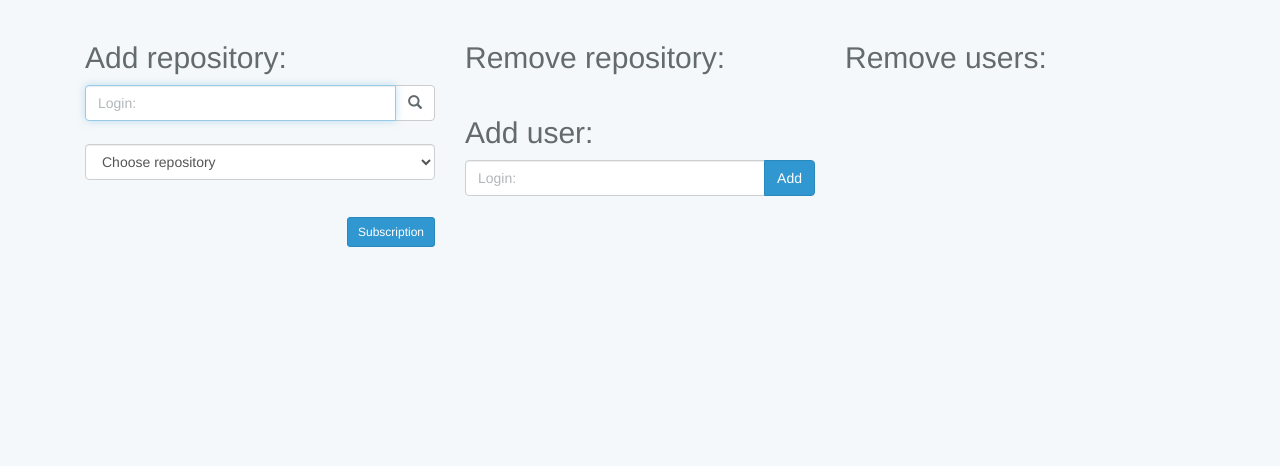
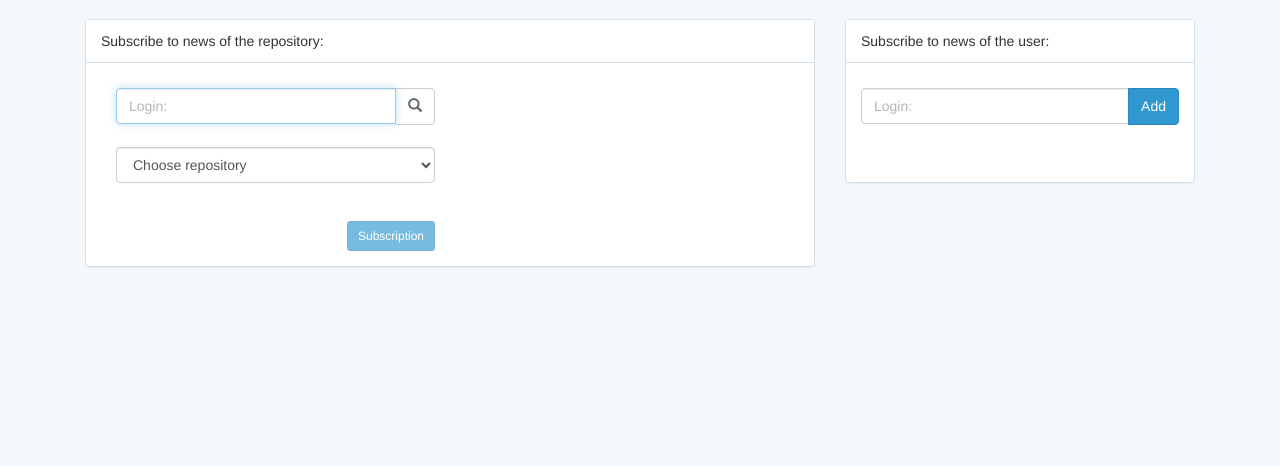
Before and after one commit to Kirill-K13/github-battle, a Laravel app: template resources/views/pages/subscription.blade.php in a window 1280 px wide. Shown: the part 51-517 px from the top of the page. Run offline with Laravel 8, Linux system fonts and the light colour scheme; the template is opened without the code that fills it, so the values that code supplies are empty; settings files or empty folders that the repository lacks are supplied; some libraries are stand-ins or nearby versions.

Commit message:
Good work subscribe

```diff
--- a/public/js/my-ajax.js
+++ b/public/js/my-ajax.js
@@ -30,11 +30,21 @@
             $('#list-' + input).html(option);
 
             // Open access to submit:
-            $( "#submit" ).addClass( input + "-ready" );
-            var submit_class = $("#submit").attr("class");
-            if (submit_class.indexOf('login1-ready') != -1 && submit_class.indexOf('login2-ready') != -1) {
-                $("#submit").prop("disabled", false).removeAttr('class').addClass('buttonDanger');
+            if(input == 'login1' || input == 'login2') {
+                $( "#submit" ).addClass( input + "-ready" );
+                var submit_class = $("#submit").attr("class");
+                if (submit_class.indexOf('login1-ready') != -1 && submit_class.indexOf('login2-ready') != -1) {
+                    $("#submit").prop("disabled", false).removeAttr('class').addClass('buttonDanger');
+                }
             }
+            else if(input == 'login') {
+                $( "#submit" ).addClass( input + "-ready" );
+                var submit_class = $("#submit").attr("class");
+                if (submit_class.indexOf('login-ready') != -1) {
+                    $("#submit").prop("disabled", false);
+                }
+            }
+
         },
 
         error: function (jqXHR, textStatus, errorThrown) {
--- a/public/js/my-js.js
+++ b/public/js/my-js.js
@@ -16,6 +16,13 @@
     }
 });
 
+// Setting button search login for subscribe
+$("#login").on("keyup", function (event) {
+    if (event.keyCode==13 && $("#login").val() != '') {
+        $("#button-login").get(0).click();
+    }
+});
+
 
 // Setting form search repository in Github
 $("#search-input").on("keyup", function (event) {
@@ -28,10 +35,3 @@
         $("#search").submit();
     }
 });
-
-$('#watch').keydown(function(event){
-    if(event.keyCode == 13) {
-        event.preventDefault();
-        return false;
-    }
-});
--- a/resources/views/pages/subscription.blade.php
+++ b/resources/views/pages/subscription.blade.php
@@ -4,12 +4,20 @@
 
     <article class="subscription">
 
-        <div class="col-xs-12 col-sm-6 col-md-4">
-            <h2>Add repository:</h2>
-            {{--Add watch to repository--}}
+        <div class="col-xs-12 col-sm-8 col-md-8">
+
+            <div class="panel panel-default">
+                <div id="add" class="panel-heading">Subscribe to news of the repository:</div>
+                <div class="panel-body">
+
+                    <div class="col-sm-12 col-md-6">
+
+                        @if(session('error'))
+                            <h4 class="help-block">{{ session('error') }}</h4>
+                        @endif
                         <form action="{{ route('add-watch') }}" method="POST" role="form">
                             {{ csrf_field() }}
-                {{--LOGIN1--}}
+                            {{--LOGIN--}}
 
                             <span class="help-block" id="help-login"></span>
 
@@ -17,15 +25,14 @@
                                 <input id="login" type="text" class="form-control" name="login" placeholder="Login:"
                                        required autofocus>
                                 <span class="input-group-btn">
-                            <button type="button" class="btn btn-default" onclick="getListRepos('login')"
-                                    id="button-login">
+                                    <button type="button" class="btn btn-default" onclick="getListRepos('login')" id="button-login">
                                         <span class="glyphicon glyphicon-search" aria-hidden="true"></span>
                                     </button>
                                 </span>
                             </div>
                             <br>
 
-                {{--REPOSITORY1--}}
+                            {{--REPOSITORY--}}
                             <div class="form-group{{ $errors->has('repository') ? ' has-error' : '' }}">
 
                                 <select class="form-control" id="list-login" name="repository">
@@ -38,15 +45,12 @@
                                     </span><br>
                                 @endif
 
-
                             </div>
-                <input type="submit" name="add_watch" class="btn btn-primary btn-sm pull-right" id="submit" value="Subscription">
+                            <input type="submit" name="add_watch" class="btn btn-primary btn-sm pull-right" id="submit" value="Subscription" disabled>
                         </form>
-            <br>
                     </div>
 
-        <div class="col-xs-12 col-sm-6 col-md-4">
-            <h2>Remove repository:</h2>
+                    <div class="col-sm-12 col-md-6">
                         <ul class="list-group">
                             @foreach($repositories as $item)
                                 <li class="list-group-item">
@@ -63,9 +67,34 @@
                         </ul>
                     </div>
 
+                </div>
+            </div>
+        </div>
+
 
         <div class="col-xs-12 col-sm-6 col-md-4">
-            <h2>Remove users:</h2>
+            <div class="panel panel-default">
+                <div id="add" class="panel-heading">Subscribe to news of the user:</div>
+                <div class="panel-body">
+
+                    @if(session('userError'))
+                        <h4 class="help-block">{{ session('userError') }}</h4>
+                    @endif
+                    <form action="{{ route('add-follow') }}" method="POST" role="form">
+                        {{ csrf_field() }}
+                        {{--LOGIN1--}}
+
+                        <span class="help-block" id="help-login"></span>
+
+                        <div class="input-group">
+                            <input id="login" type="text" class="form-control" name="login" placeholder="Login:" required autofocus>
+                            <span class="input-group-btn">
+                                <input type="submit" class="btn btn-primary" value="Add">
+                            </span>
+                        </div>
+                    </form>
+                    <br>
+
                     <ul class="list-group">
                         @foreach($users as $user)
                             <li class="list-group-item">
@@ -80,23 +109,12 @@
                             </li>
                         @endforeach
                     </ul>
+
+                </div>
+            </div>
         </div>
 
 
-        <div class="col-xs-12 col-sm-6 col-md-4">
-            <h2>Add user:</h2>
-            <form action="{{ route('add-follow') }}" method="POST" role="form">
-                {{ csrf_field() }}
-                {{--LOGIN1--}}
+    </article>
 
-                <span class="help-block" id="help-login"></span>
-
-                <div class="input-group">
-                    <input id="login" type="text" class="form-control" name="login" placeholder="Login:" required autofocus>
-                    <span class="input-group-btn">
-                        <input type="submit" class="btn btn-primary" value="Add">
-                    </span>
-                </div>
-
-    </article>
 @endsection
```
Also changed, not shown: app/Http/Controllers/SubscriptionsController.php (+7 -11 lines), resources/assets/js/my-ajax.js (+14 -4 lines), resources/assets/js/my-js.js (+7 -0 lines). Lines whose indentation alone changed are shown as unchanged.
